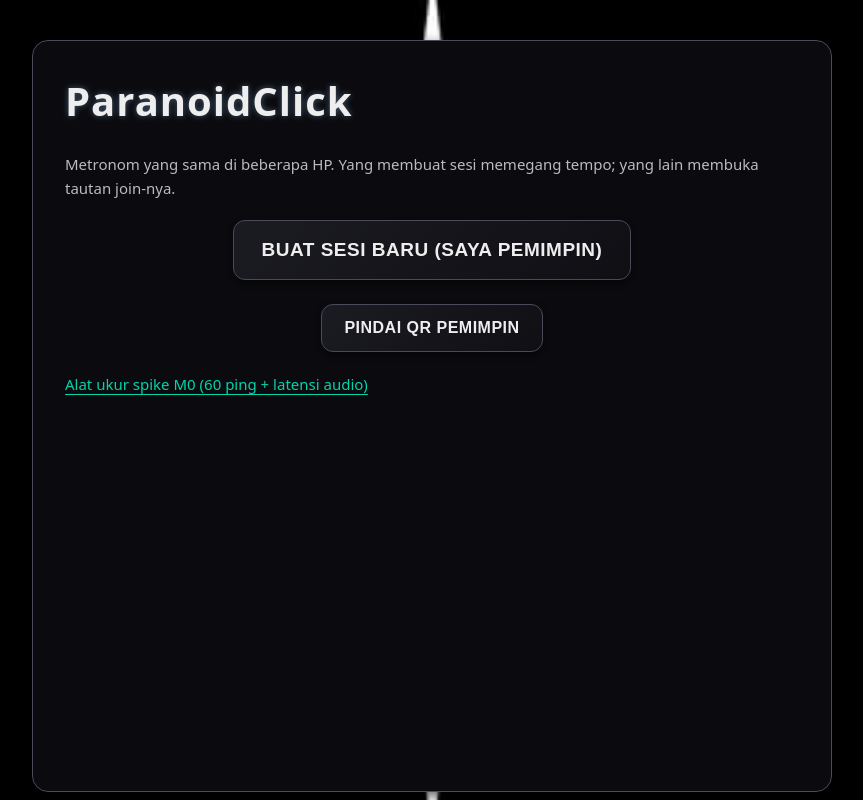
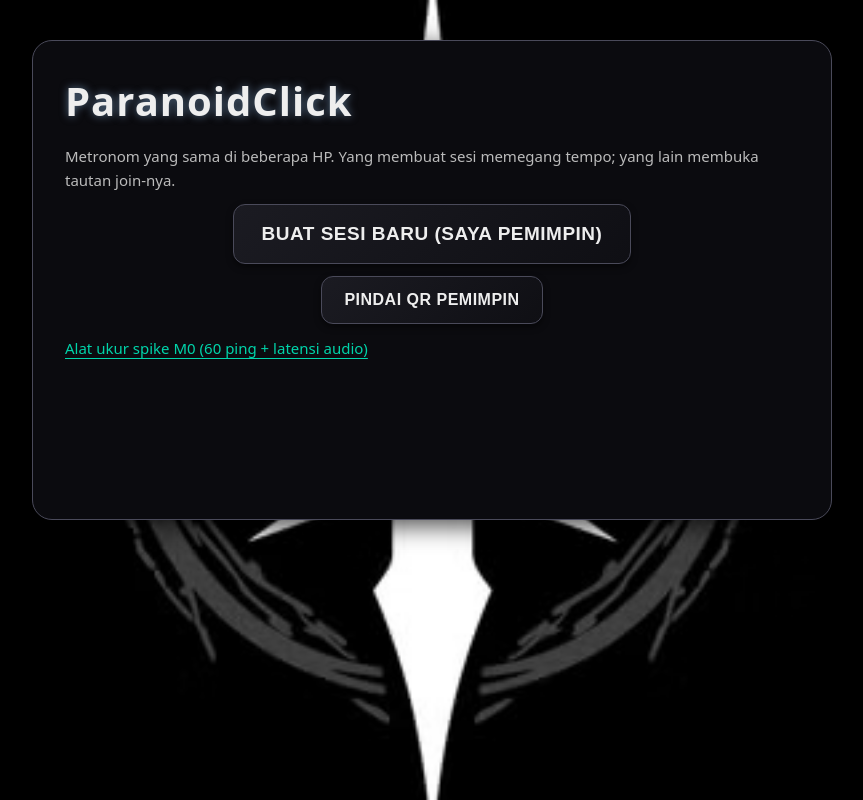
Before and after one commit to hafiz-syq/ParanoidClicker, a React (Vite) app: page / in a window 1280 px wide. Shown: the whole page, without its empty margins (208-1071 px from the left). Built offline with nearby package versions, Linux system fonts and the light colour scheme.

Commit message:
feat(ui): tampilan app profesional - main tidak full height, card lebih konsisten, tombol dan spacing diperbaiki

```diff
--- a/src/global.css
+++ b/src/global.css
@@ -39,7 +39,7 @@ body {
   color: var(--text-light);
   font-family: system-ui, sans-serif;
   text-rendering: optimizeLegibility;
-  height: 100vh;
+  min-height: 100vh;
   overflow-x: hidden;
 }
 
@@ -60,41 +60,39 @@ body {
   z-index: 1;
 }
 
-/* Kontainer utama: responsive, card-like dengan bayangan halus untuk tampilan profesional */
+/* Kontainer utama: app-like card, tidak full height, padding konsisten */
 main {
   position: relative;
   z-index: 2;
   padding: 24px;
-  max-width: 720px;
+  max-width: 800px;
   margin: 0 auto;
   width: 100%;
-  min-height: calc(100vh - 48px);
+  min-height: 60vh;
   background: var(--bg-dark);
-  box-shadow: 0 4px 12px rgba(0, 0, 0, 0.6);
-  border-radius: 16px;
+  box-shadow: 0 6px 24px rgba(0, 0, 0, 0.7);
+  border-radius: 20px;
   border: 1px solid var(--border-mid);
-  display: flex;
-  flex-direction: column;
 }
 
 main.wide {
-  max-width: 1100px;
+  max-width: 1200px;
   padding: 32px;
   margin: 16px auto;
-  box-shadow: 0 6px 24px rgba(0, 0, 0, 0.7);
-  border-radius: 20px;
+  box-shadow: 0 8px 32px rgba(0, 0, 0, 0.8);
+  border-radius: 24px;
   border: 2px solid var(--border-dark);
   background: var(--bg-mid);
 }
 
 /* Heading rock-ish: tebal, berdampingan, terlihat seperti judul album */
 h1 {
-  font-size: 32px;
+  font-size: 34px;
   font-weight: 700;
   color: var(--text-light);
   margin: 0 0 16px 0;
   letter-spacing: 1px;
-  text-shadow: 0 0 6px rgba(156, 204, 252, 0.4);
+  text-shadow: 0 0 8px rgba(156, 204, 252, 0.5);
 }
 
 h2 {
@@ -236,7 +234,6 @@ a:hover {
   font-size: 14px;
 }
 
-/* Kecil */
 .small {
   font-size: 13px;
   line-height: 1.5;
```
